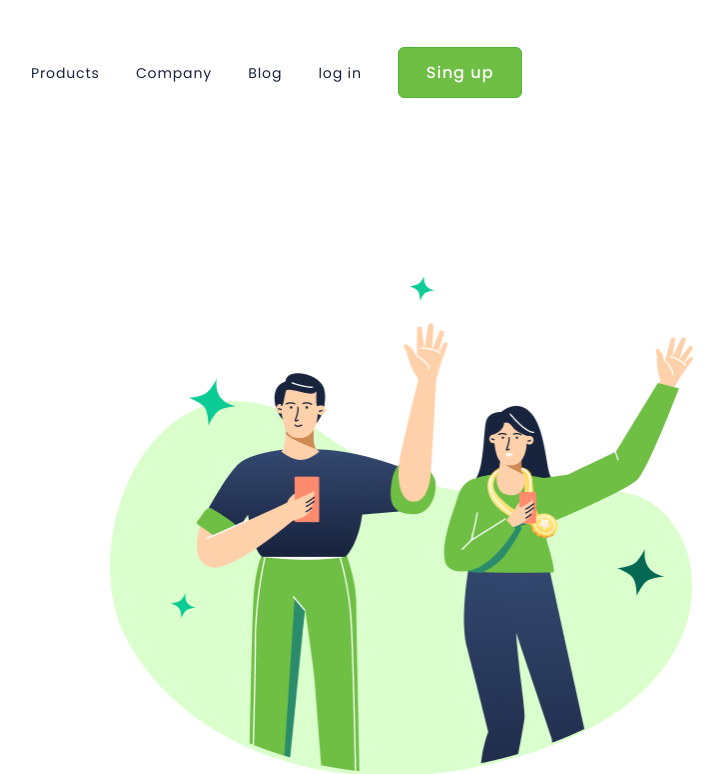
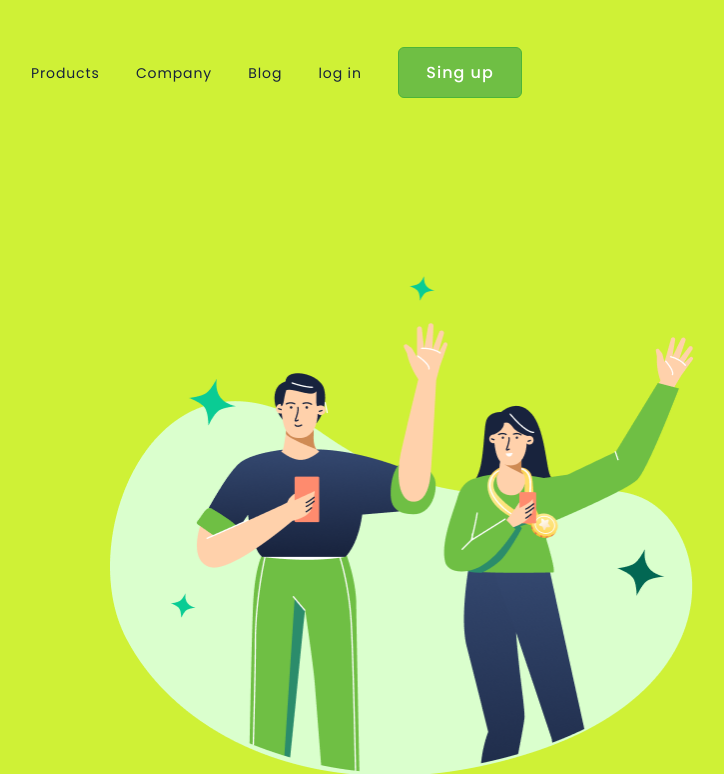
Before and after one commit to alencarpereira/Wide-coverage-location, a plain HTML site: page index.html in a window 1280 px wide. Shown: the top 774 px of the page, without its empty margins (11-735 px from the left). Drawn offline with Linux system fonts and the light colour scheme.

Commit message:
alteração na cor de fundo no body

```diff
--- a/styles.css
+++ b/styles.css
@@ -4,6 +4,9 @@
     box-sizing: border-box;
     font-family: "Poppins", sans-serif;
     text-decoration: none;
+}
+body {
+    background: #cff136;
 }
 
 header {
```
